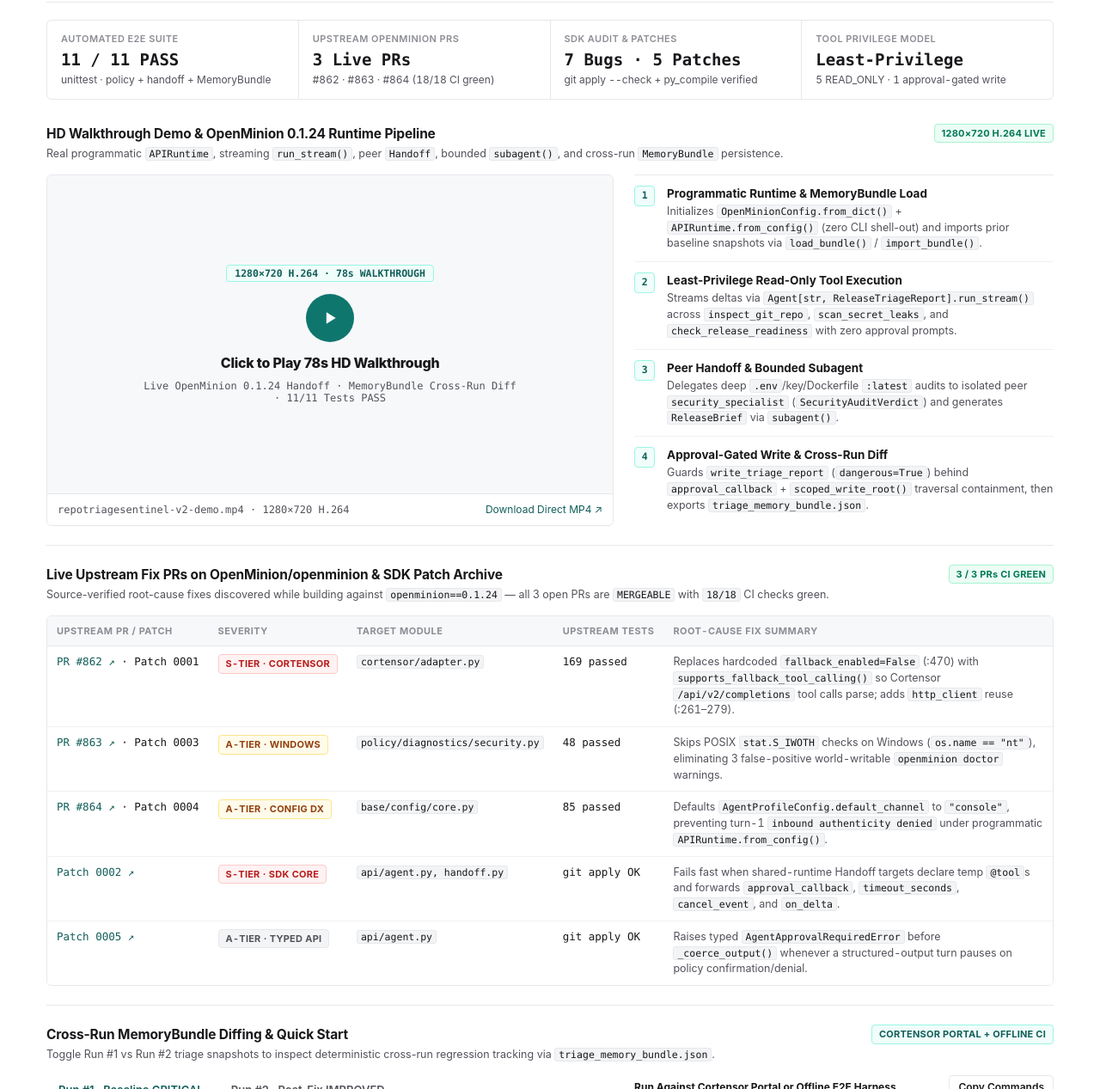
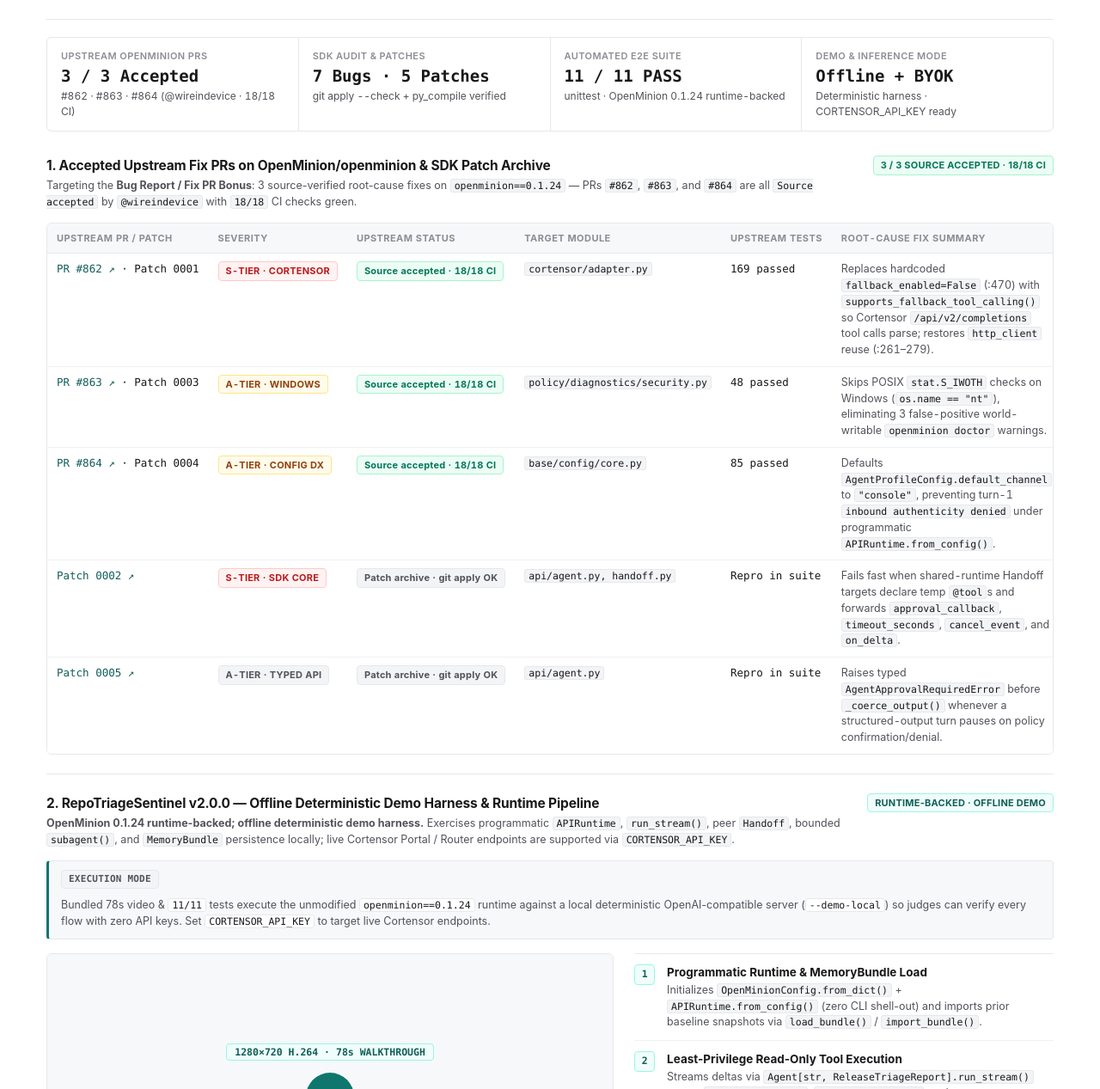
Before and after one commit to LHorTL/openminion-repo-sentinel, a plain HTML site: page docs/index.html in a window 1280 px wide. Shown: the part 91-1358 px from the top of the page at 86% size. Drawn offline with Linux system fonts and the light colour scheme.

Commit message:
docs: lead with 3 accepted upstream OpenMinion PRs (#862-#864) and align runtime/offline harness claims

```diff
--- a/docs/index.html
+++ b/docs/index.html
@@ -3,10 +3,10 @@
   <head>
     <meta charset="UTF-8" />
     <meta name="viewport" content="width=device-width, initial-scale=1.0" />
-    <title>RepoTriageSentinel v2.0.0 — OpenMinion 0.1.24 Multi-Agent Release Triage | Cortensor #5</title>
+    <title>OpenMinion 0.1.24 Fix PRs (#862–#864) &amp; RepoTriageSentinel v2.0.0 | Cortensor #5</title>
     <meta
       name="description"
-      content="Multi-Agent Git Release-Readiness, Secret-Leak & Cross-Run Regression Triage Agent built on OpenMinion 0.1.24 for Cortensor Hackathon #5."
+      content="3 source-accepted upstream Fix PRs on OpenMinion/openminion (#862, #863, #864) plus RepoTriageSentinel v2.0.0: OpenMinion 0.1.24 runtime-backed offline deterministic triage harness for Cortensor Hackathon #5."
     />
     <link rel="stylesheet" href="./styles.css" />
   </head>
@@ -18,11 +18,11 @@
           <div class="brand-accent-bar" aria-hidden="true"></div>
           <div>
             <h1 class="brand-title">
-              RepoTriageSentinel
-              <span class="badge badge-accent mono">v2.0.0 · openminion==0.1.24</span>
+              OpenMinion Fix PRs &amp; RepoTriageSentinel
+              <span class="badge badge-accent mono">openminion==0.1.24 · v2.0.0</span>
             </h1>
             <p class="brand-sub">
-              Multi-Agent Git Release-Readiness, Secret-Leak &amp; Cross-Run Regression Triage Agent · Cortensor Hackathon #5
+              3 Source-Accepted Upstream Fix PRs (#862–#864) + Runtime-Backed Multi-Agent Triage Harness · Cortensor Hackathon #5
             </p>
           </div>
         </div>
@@ -55,17 +55,12 @@
         </div>
       </header>
 
-      <!-- Unified Hairline KPI Strip -->
+      <!-- Unified Hairline KPI Strip (Upstream Fix PRs First) -->
       <section class="kpi-grid" aria-label="Verification Metrics">
         <div class="kpi-cell">
-          <div class="kpi-label">Automated E2E Suite</div>
-          <div class="kpi-value">11 / 11 PASS</div>
-          <div class="kpi-sub">unittest · policy + handoff + MemoryBundle</div>
-        </div>
-        <div class="kpi-cell">
           <div class="kpi-label">Upstream OpenMinion PRs</div>
-          <div class="kpi-value">3 Live PRs</div>
-          <div class="kpi-sub">#862 · #863 · #864 (18/18 CI green)</div>
+          <div class="kpi-value">3 / 3 Accepted</div>
+          <div class="kpi-sub">#862 · #863 · #864 (@wireindevice · 18/18 CI)</div>
         </div>
         <div class="kpi-cell">
           <div class="kpi-label">SDK Audit &amp; Patches</div>
@@ -73,22 +68,141 @@
           <div class="kpi-sub">git apply --check + py_compile verified</div>
         </div>
         <div class="kpi-cell">
-          <div class="kpi-label">Tool Privilege Model</div>
-          <div class="kpi-value">Least-Privilege</div>
-          <div class="kpi-sub">5 READ_ONLY · 1 approval-gated write</div>
+          <div class="kpi-label">Automated E2E Suite</div>
+          <div class="kpi-value">11 / 11 PASS</div>
+          <div class="kpi-sub">unittest · OpenMinion 0.1.24 runtime-backed</div>
+        </div>
+        <div class="kpi-cell">
+          <div class="kpi-label">Demo &amp; Inference Mode</div>
+          <div class="kpi-value">Offline + BYOK</div>
+          <div class="kpi-sub">Deterministic harness · CORTENSOR_API_KEY ready</div>
         </div>
       </section>
 
-      <!-- HD Demo Walkthrough & Architecture -->
-      <section class="section-block">
+      <!-- SECTION 1 (FIRST FOLD): 3 Accepted Upstream Fix PRs & Verified SDK Patch Archive -->
+      <section class="section-block" aria-labelledby="sec-upstream-prs">
         <div class="section-header">
           <div>
-            <h2 class="section-title">HD Walkthrough Demo &amp; OpenMinion 0.1.24 Runtime Pipeline</h2>
+            <h2 id="sec-upstream-prs" class="section-title">
+              1. Accepted Upstream Fix PRs on OpenMinion/openminion &amp; SDK Patch Archive
+            </h2>
             <p class="section-sub">
-              Real programmatic <code>APIRuntime</code>, streaming <code>run_stream()</code>, peer <code>Handoff</code>, bounded <code>subagent()</code>, and cross-run <code>MemoryBundle</code> persistence.
+              Targeting the <strong>Bug Report / Fix PR Bonus</strong>: 3 source-verified root-cause fixes on <code>openminion==0.1.24</code> — PRs <code>#862</code>, <code>#863</code>, and <code>#864</code> are all <code>Source accepted</code> by <code>@wireindevice</code> with <code>18/18</code> CI checks green.
             </p>
           </div>
-          <span class="badge badge-ok">1280×720 H.264 LIVE</span>
+          <span class="badge badge-ok">3 / 3 SOURCE ACCEPTED · 18/18 CI</span>
+        </div>
+
+        <div class="table-wrap">
+          <table>
+            <thead>
+              <tr>
+                <th>Upstream PR / Patch</th>
+                <th>Severity</th>
+                <th>Upstream Status</th>
+                <th>Target Module</th>
+                <th>Upstream Tests</th>
+                <th>Root-Cause Fix Summary</th>
+              </tr>
+            </thead>
+            <tbody>
+              <tr>
+                <td class="mono">
+                  <a href="https://github.com/openminion/openminion/pull/862" target="_blank" rel="noopener noreferrer">
+                    PR #862 ↗
+                  </a>
+                  · Patch 0001
+                </td>
+                <td><span class="badge badge-err">S-TIER · CORTENSOR</span></td>
+                <td><span class="badge badge-ok">Source accepted · 18/18 CI</span></td>
+                <td><code>cortensor/adapter.py</code></td>
+                <td class="mono">169 passed</td>
+                <td class="wrap-cell">
+                  Replaces hardcoded <code>fallback_enabled=False</code> (:470) with <code>supports_fallback_tool_calling()</code> so Cortensor <code>/api/v2/completions</code> tool calls parse; restores <code>http_client</code> reuse (:261–279).
+                </td>
+              </tr>
+              <tr>
+                <td class="mono">
+                  <a href="https://github.com/openminion/openminion/pull/863" target="_blank" rel="noopener noreferrer">
+                    PR #863 ↗
+                  </a>
+                  · Patch 0003
+                </td>
+                <td><span class="badge badge-warn">A-TIER · WINDOWS</span></td>
+                <td><span class="badge badge-ok">Source accepted · 18/18 CI</span></td>
+                <td><code>policy/diagnostics/security.py</code></td>
+                <td class="mono">48 passed</td>
+                <td class="wrap-cell">
+                  Skips POSIX <code>stat.S_IWOTH</code> checks on Windows (<code>os.name == "nt"</code>), eliminating 3 false-positive world-writable <code>openminion doctor</code> warnings.
+                </td>
+              </tr>
+              <tr>
+                <td class="mono">
+                  <a href="https://github.com/openminion/openminion/pull/864" target="_blank" rel="noopener noreferrer">
+                    PR #864 ↗
+                  </a>
+                  · Patch 0004
+                </td>
+                <td><span class="badge badge-warn">A-TIER · CONFIG DX</span></td>
+                <td><span class="badge badge-ok">Source accepted · 18/18 CI</span></td>
+                <td><code>base/config/core.py</code></td>
+                <td class="mono">85 passed</td>
+                <td class="wrap-cell">
+                  Defaults <code>AgentProfileConfig.default_channel</code> to <code>"console"</code>, preventing turn-1 <code>inbound authenticity denied</code> under programmatic <code>APIRuntime.from_config()</code>.
+                </td>
+              </tr>
+              <tr>
+                <td class="mono">
+                  <a href="https://github.com/LHorTL/openminion-repo-sentinel/tree/main/patches" target="_blank" rel="noopener noreferrer">
+                    Patch 0002 ↗
+                  </a>
+                </td>
+                <td><span class="badge badge-err">S-TIER · SDK CORE</span></td>
+                <td><span class="badge badge-neutral">Patch archive · git apply OK</span></td>
+                <td><code>api/agent.py, handoff.py</code></td>
+                <td class="mono">Repro in suite</td>
+                <td class="wrap-cell">
+                  Fails fast when shared-runtime Handoff targets declare temp <code>@tool</code>s and forwards <code>approval_callback</code>, <code>timeout_seconds</code>, <code>cancel_event</code>, and <code>on_delta</code>.
+                </td>
+              </tr>
+              <tr>
+                <td class="mono">
+                  <a href="https://github.com/LHorTL/openminion-repo-sentinel/tree/main/patches" target="_blank" rel="noopener noreferrer">
+                    Patch 0005 ↗
+                  </a>
+                </td>
+                <td><span class="badge badge-neutral">A-TIER · TYPED API</span></td>
+                <td><span class="badge badge-neutral">Patch archive · git apply OK</span></td>
+                <td><code>api/agent.py</code></td>
+                <td class="mono">Repro in suite</td>
+                <td class="wrap-cell">
+                  Raises typed <code>AgentApprovalRequiredError</code> before <code>_coerce_output()</code> whenever a structured-output turn pauses on policy confirmation/denial.
+                </td>
+              </tr>
+            </tbody>
+          </table>
+        </div>
+      </section>
+
+      <!-- SECTION 2: RepoTriageSentinel Offline Deterministic Demo Harness & Runtime Pipeline -->
+      <section class="section-block" aria-labelledby="sec-harness">
+        <div class="section-header">
+          <div>
+            <h2 id="sec-harness" class="section-title">
+              2. RepoTriageSentinel v2.0.0 — Offline Deterministic Demo Harness &amp; Runtime Pipeline
+            </h2>
+            <p class="section-sub">
+              <strong>OpenMinion 0.1.24 runtime-backed; offline deterministic demo harness.</strong> Exercises programmatic <code>APIRuntime</code>, <code>run_stream()</code>, peer <code>Handoff</code>, bounded <code>subagent()</code>, and <code>MemoryBundle</code> persistence locally; live Cortensor Portal / Router endpoints are supported via <code>CORTENSOR_API_KEY</code>.
+            </p>
+          </div>
+          <span class="badge badge-accent">RUNTIME-BACKED · OFFLINE DEMO</span>
+        </div>
+
+        <div class="disclosure-strip" role="note">
+          <span class="badge badge-neutral mono">EXECUTION MODE</span>
+          <span>
+            Bundled 78s video &amp; <code>11/11</code> tests execute the unmodified <code>openminion==0.1.24</code> runtime against a local deterministic OpenAI-compatible server (<code>--demo-local</code>) so judges can verify every flow with zero API keys. Set <code>CORTENSOR_API_KEY</code> to target live Cortensor endpoints.
+          </span>
         </div>
 
         <div class="grid-2">
@@ -108,7 +222,7 @@
                 </span>
                 <span class="poster-title">Click to Play 78s HD Walkthrough</span>
                 <span class="poster-sub mono">
-                  Live OpenMinion 0.1.24 Handoff · MemoryBundle Cross-Run Diff · 11/11 Tests PASS
+                  OpenMinion 0.1.24 Runtime · Offline Deterministic Demo Harness · 11/11 Tests PASS
                 </span>
               </button>
             </div>
@@ -165,113 +279,16 @@
         </div>
       </section>
 
-      <!-- Live Upstream Fix PRs & Verified SDK Patches -->
-      <section class="section-block">
+      <!-- SECTION 3: Interactive Cross-Run Regression & Quick-Start Explorer -->
+      <section class="section-block" aria-labelledby="sec-diff">
         <div class="section-header">
           <div>
-            <h2 class="section-title">Live Upstream Fix PRs on OpenMinion/openminion &amp; SDK Patch Archive</h2>
-            <p class="section-sub">
-              Source-verified root-cause fixes discovered while building against <code>openminion==0.1.24</code> — all 3 open PRs are <code>MERGEABLE</code> with <code>18/18</code> CI checks green.
-            </p>
-          </div>
-          <span class="badge badge-ok">3 / 3 PRs CI GREEN</span>
-        </div>
-
-        <div class="table-wrap">
-          <table>
-            <thead>
-              <tr>
-                <th>Upstream PR / Patch</th>
-                <th>Severity</th>
-                <th>Target Module</th>
-                <th>Upstream Tests</th>
-                <th>Root-Cause Fix Summary</th>
-              </tr>
-            </thead>
-            <tbody>
-              <tr>
-                <td class="mono">
-                  <a href="https://github.com/openminion/openminion/pull/862" target="_blank" rel="noopener noreferrer">
-                    PR #862 ↗
-                  </a>
-                  · Patch 0001
-                </td>
-                <td><span class="badge badge-err">S-TIER · CORTENSOR</span></td>
-                <td><code>cortensor/adapter.py</code></td>
-                <td class="mono">169 passed</td>
-                <td class="wrap-cell">
-                  Replaces hardcoded <code>fallback_enabled=False</code> (:470) with <code>supports_fallback_tool_calling()</code> so Cortensor <code>/api/v2/completions</code> tool calls parse; adds <code>http_client</code> reuse (:261–279).
-                </td>
-              </tr>
-              <tr>
-                <td class="mono">
-                  <a href="https://github.com/openminion/openminion/pull/863" target="_blank" rel="noopener noreferrer">
-                    PR #863 ↗
-                  </a>
-                  · Patch 0003
-                </td>
-                <td><span class="badge badge-warn">A-TIER · WINDOWS</span></td>
-                <td><code>policy/diagnostics/security.py</code></td>
-                <td class="mono">48 passed</td>
-                <td class="wrap-cell">
-                  Skips POSIX <code>stat.S_IWOTH</code> checks on Windows (<code>os.name == "nt"</code>), eliminating 3 false-positive world-writable <code>openminion doctor</code> warnings.
-                </td>
-              </tr>
-              <tr>
-                <td class="mono">
-                  <a href="https://github.com/openminion/openminion/pull/864" target="_blank" rel="noopener noreferrer">
-                    PR #864 ↗
-                  </a>
-                  · Patch 0004
-                </td>
-                <td><span class="badge badge-warn">A-TIER · CONFIG DX</span></td>
-                <td><code>base/config/core.py</code></td>
-                <td class="mono">85 passed</td>
-                <td class="wrap-cell">
-                  Defaults <code>AgentProfileConfig.default_channel</code> to <code>"console"</code>, preventing turn-1 <code>inbound authenticity denied</code> under programmatic <code>APIRuntime.from_config()</code>.
-                </td>
-              </tr>
-              <tr>
-                <td class="mono">
-                  <a href="https://github.com/LHorTL/openminion-repo-sentinel/tree/main/patches" target="_blank" rel="noopener noreferrer">
-                    Patch 0002 ↗
-                  </a>
-                </td>
-                <td><span class="badge badge-err">S-TIER · SDK CORE</span></td>
-                <td><code>api/agent.py, handoff.py</code></td>
-                <td class="mono">git apply OK</td>
-                <td class="wrap-cell">
-                  Fails fast when shared-runtime Handoff targets declare temp <code>@tool</code>s and forwards <code>approval_callback</code>, <code>timeout_seconds</code>, <code>cancel_event</code>, and <code>on_delta</code>.
-                </td>
-              </tr>
-              <tr>
-                <td class="mono">
-                  <a href="https://github.com/LHorTL/openminion-repo-sentinel/tree/main/patches" target="_blank" rel="noopener noreferrer">
-                    Patch 0005 ↗
-                  </a>
-                </td>
-                <td><span class="badge badge-neutral">A-TIER · TYPED API</span></td>
-                <td><code>api/agent.py</code></td>
-                <td class="mono">git apply OK</td>
-                <td class="wrap-cell">
-                  Raises typed <code>AgentApprovalRequiredError</code> before <code>_coerce_output()</code> whenever a structured-output turn pauses on policy confirmation/denial.
-                </td>
-              </tr>
-            </tbody>
-          </table>
-        </div>
-      </section>
-
-      <!-- Interactive Cross-Run Regression & Quick-Start Explorer -->
-      <section class="section-block">
-        <div class="section-header">
-          <div>
-            <h2 class="section-title">Cross-Run MemoryBundle Diffing &amp; Quick Start</h2>
+            <h2 id="sec-diff" class="section-title">3. Cross-Run MemoryBundle Diffing &amp; Quick Start</h2>
             <p class="section-sub">
               Toggle Run #1 vs Run #2 triage snapshots to inspect deterministic cross-run regression tracking via <code>triage_memory_bundle.json</code>.
             </p>
           </div>
-          <span class="badge badge-accent">CORTENSOR PORTAL + OFFLINE CI</span>
+          <span class="badge badge-accent">OFFLINE HARNESS + BYOK CORTENSOR</span>
         </div>
 
         <div class="grid-2">
@@ -342,28 +359,28 @@
 
           <div>
             <div class="cli-header">
-              <span class="cli-label">Run Against Cortensor Portal or Offline E2E Harness</span>
+              <span class="cli-label">Run Offline Deterministic Harness or BYOK Cortensor Endpoint</span>
               <button type="button" class="btn btn-sm" id="btnCopyCli">Copy Commands</button>
             </div>
-            <pre id="cliSnippet" class="code-box"># 1. Install &amp; run all 11 E2E + SDK bug reproducer tests
+            <pre id="cliSnippet" class="code-box"># 1. Install &amp; run all 11 tests (offline harness)
 pip install -e .
 PYTHONPATH=src python -m unittest discover -s tests -v
 
-# 2. Live Cortensor Portal run (oss-20b, streaming + MemoryBundle)
+# 2. Offline deterministic demo (zero API key)
+repo-sentinel . --demo-local --state-dir ./.sentinel-state --stream
+
+# 3. Optional BYOK live Cortensor Portal run
 export CORTENSOR_API_KEY="&lt;your-key&gt;"
 repo-sentinel . --provider cortensor-portal --model oss-20b \
   --state-dir ./.sentinel-state --report-out ./triage.md \
-  --auto-approve --stream
-
-# 3. Deterministic offline E2E demo (zero API key required)
-repo-sentinel . --demo-local --state-dir ./.sentinel-state --stream</pre>
+  --auto-approve --stream</pre>
           </div>
         </div>
       </section>
 
       <footer class="footer">
         <div>
-          <strong>RepoTriageSentinel v2.0.0</strong> — Cortensor Hackathon #5 · Built natively on OpenMinion 0.1.24 · MIT License
+          <strong>OpenMinion Fix PRs &amp; RepoTriageSentinel v2.0.0</strong> — Cortensor Hackathon #5 · OpenMinion 0.1.24 Runtime-Backed · MIT License
         </div>
         <div class="mono">
           <a href="https://github.com/LHorTL/openminion-repo-sentinel" target="_blank" rel="noopener noreferrer">Repo</a> ·
--- a/docs/styles.css
+++ b/docs/styles.css
@@ -300,6 +300,32 @@ a:hover {
   margin: 3px 0 0;
   font-size: 12.5px;
   color: var(--ink-secondary);
+}
+
+/* Execution Mode Transparency Strip (Minimal-White, Hairline, Zero Glow) */
+.disclosure-strip {
+  display: flex;
+  flex-wrap: wrap;
+  align-items: center;
+  gap: 10px;
+  padding: 10px 14px;
+  margin-bottom: 16px;
+  background: var(--surface-subtle);
+  border: 1px solid var(--line);
+  border-left: 3px solid var(--accent);
+  border-radius: var(--radius-sm);
+  font-size: 12.5px;
+  color: var(--ink-secondary);
+}
+
+.disclosure-strip code {
+  font-family: var(--mono);
+  font-size: 11.5px;
+  background: var(--bg-canvas);
+  border: 1px solid var(--line);
+  border-radius: 3px;
+  padding: 0 4px;
+  color: var(--ink);
 }
 
 /* Two-Column Showcase Split */
```
Also changed, not shown: 3 other files.
